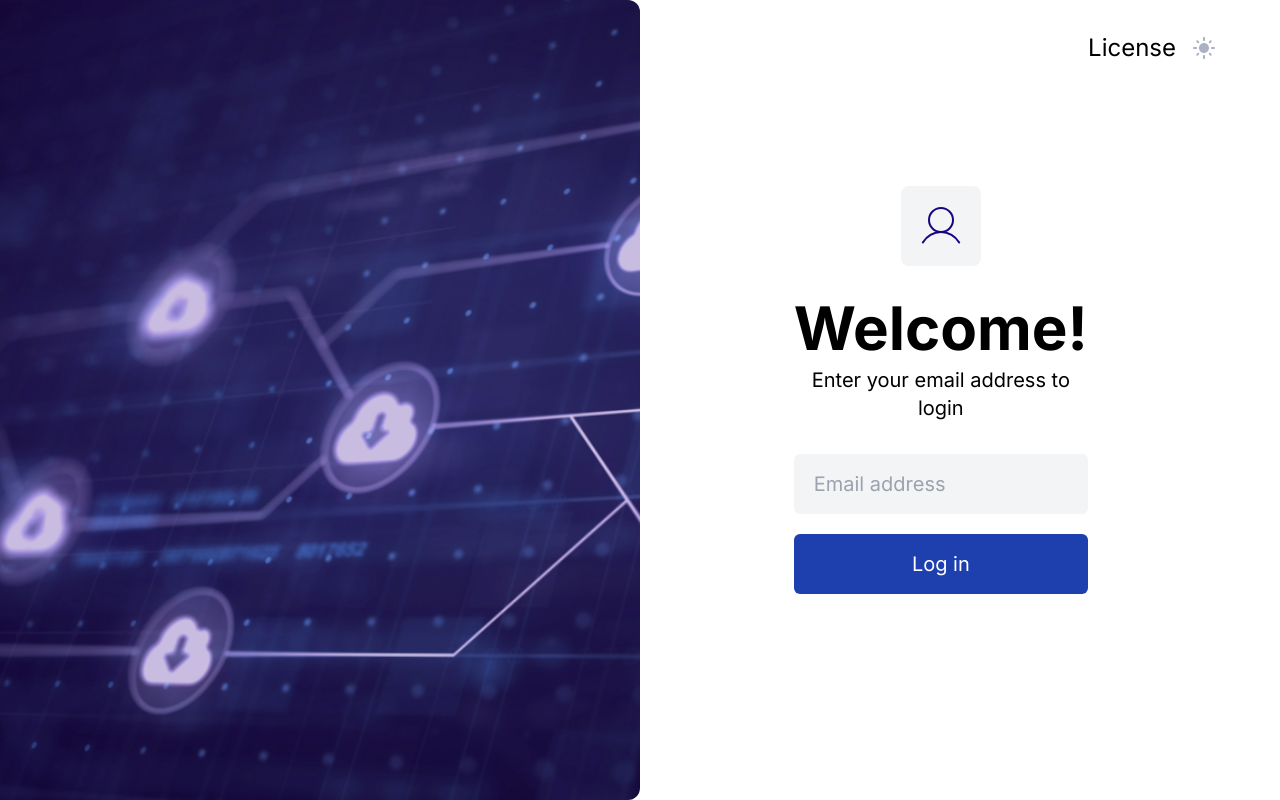
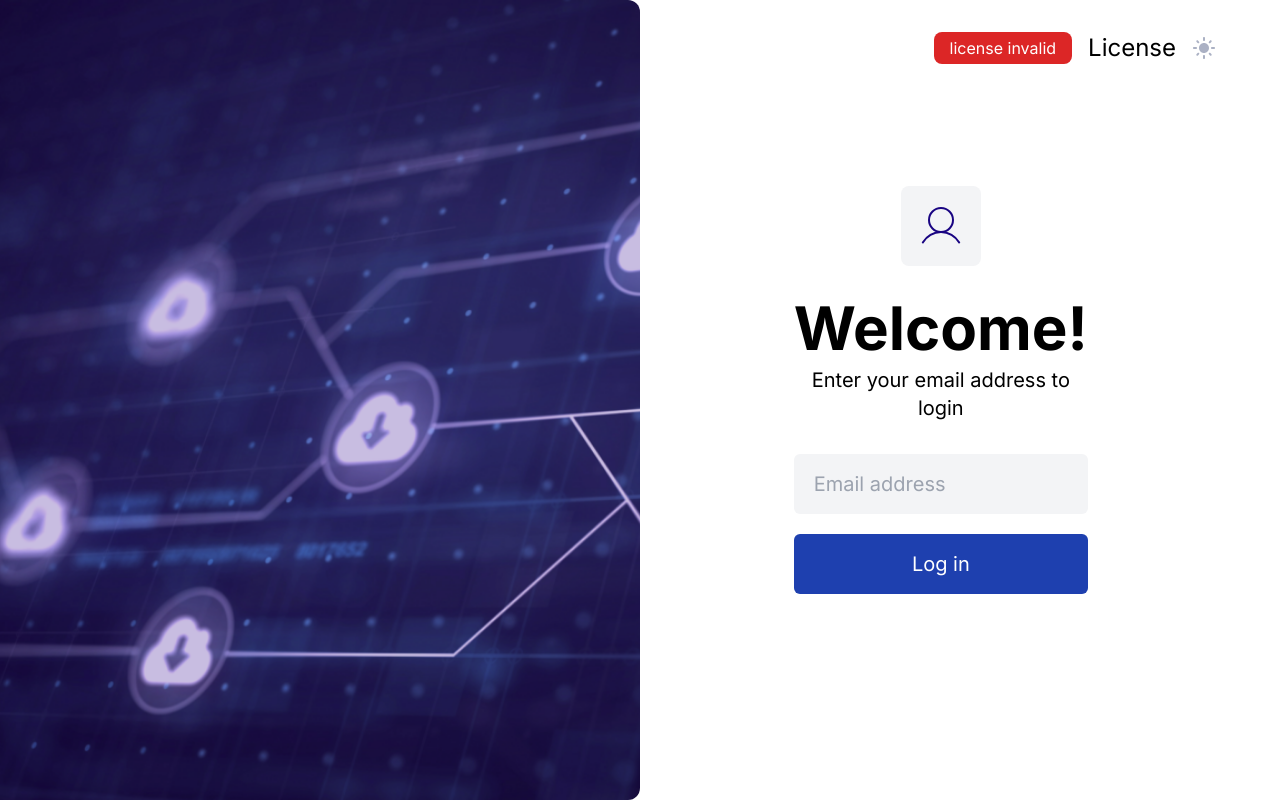
Before and after one commit to vik-splav/SyncData, a Next.js app: page /login in a window 1280 px wide. Built offline with nearby package versions, Linux system fonts and the light colour scheme.

Commit message:
add nitification about license

```diff
--- a/src/app/login/page.tsx
+++ b/src/app/login/page.tsx
@@ -8,6 +8,8 @@ import Licensebadge from "@/components/license/status";
 import LicenseModal from "@/components/license/modal";
 import Login from "@/components/login";
 import { routes } from "@/constants/router";
+
+
 
 export default function Home() {
   const [showModal, setShowModal] = useState(false);
@@ -47,7 +49,7 @@ export default function Home() {
   return (
     <div className="relative bg-white w-full min-h-screen overflow-hidden text-left text-base text-midnightblue font-roboto">
       <Login handleLogin={handleLogin} />
-      <Licensebadge state={false} />
+      <Licensebadge state={false} alert={{warn:true, message:'license invalid'}}/>
       <Success
         showNotification={showNotificationOfSuccess}
         onCloseNotification={handleCloseNotificationOfSuccess}
--- /dev/null
+++ b/src/components/license/alert.tsx
@@ -0,0 +1,5 @@
+import { AlertProps } from "@/types/license";
+
+export default function Alert(props: AlertProps) {
+  return <div className={props.warn?"bg-red-600 text-white rounded-lg w-30 h-8 text-center flex items-center py-2 px-4  mr-4":" bg-sky-600 text-white rounded-lg w-30 h-8 text-center flex items-center mr-4 py-2 px-4"}><span>{props.message}</span></div>;
+}
--- a/src/components/license/status.tsx
+++ b/src/components/license/status.tsx
@@ -1,9 +1,11 @@
 import { LightMode } from "@mui/icons-material";
 import { LicenseStatus } from "@/types/license";
+import Alert from "./alert";
 
 export default function Status(props: LicenseStatus) {
   return (
     <div className=" absolute top-8 right-16 flex items-center text-black">
+      <Alert warn={props.alert.warn} message={props.alert.message}/>
       <span className="pr-4 text-2xl">License</span>
       <LightMode
         style={
```
Also changed, not shown: src/types/license.tsx (+7 -1 lines).
